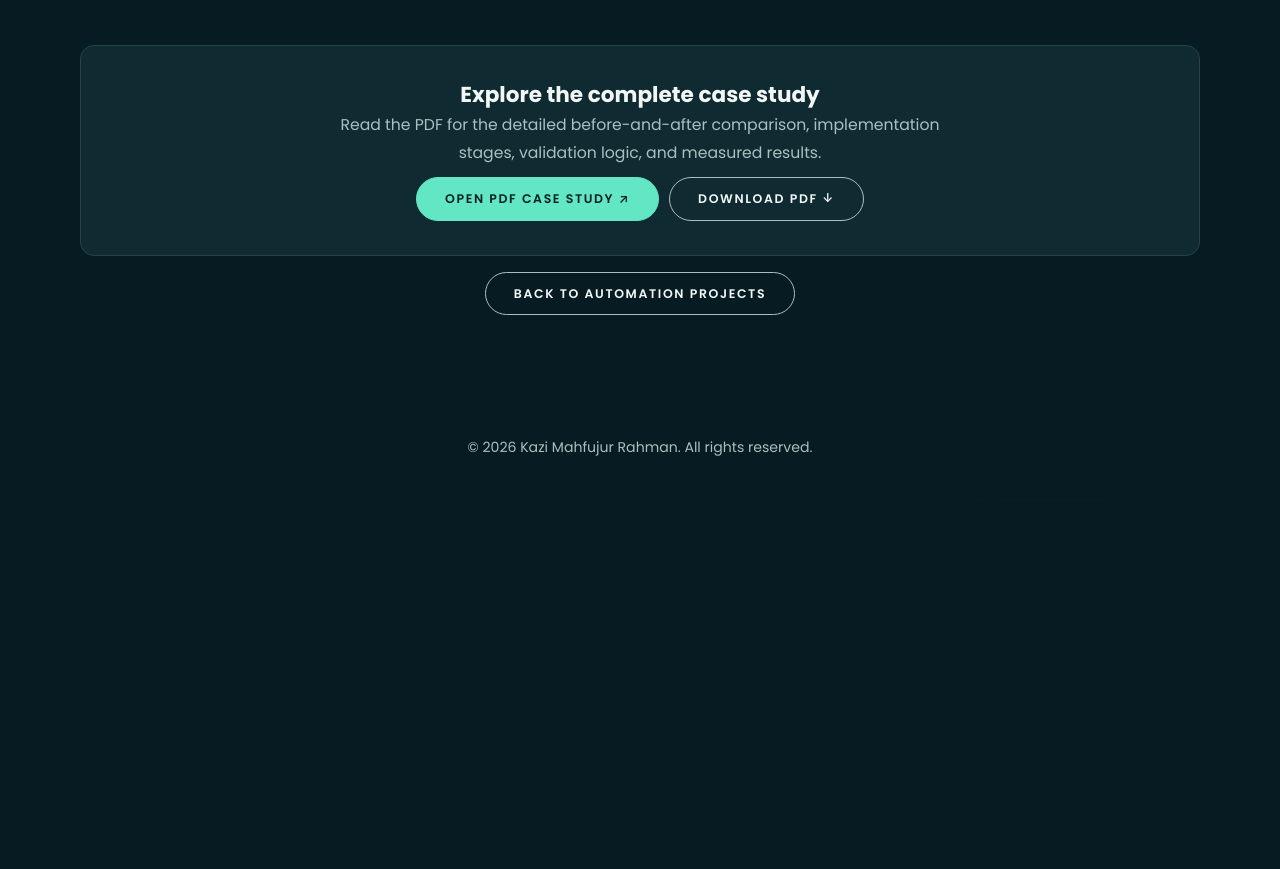
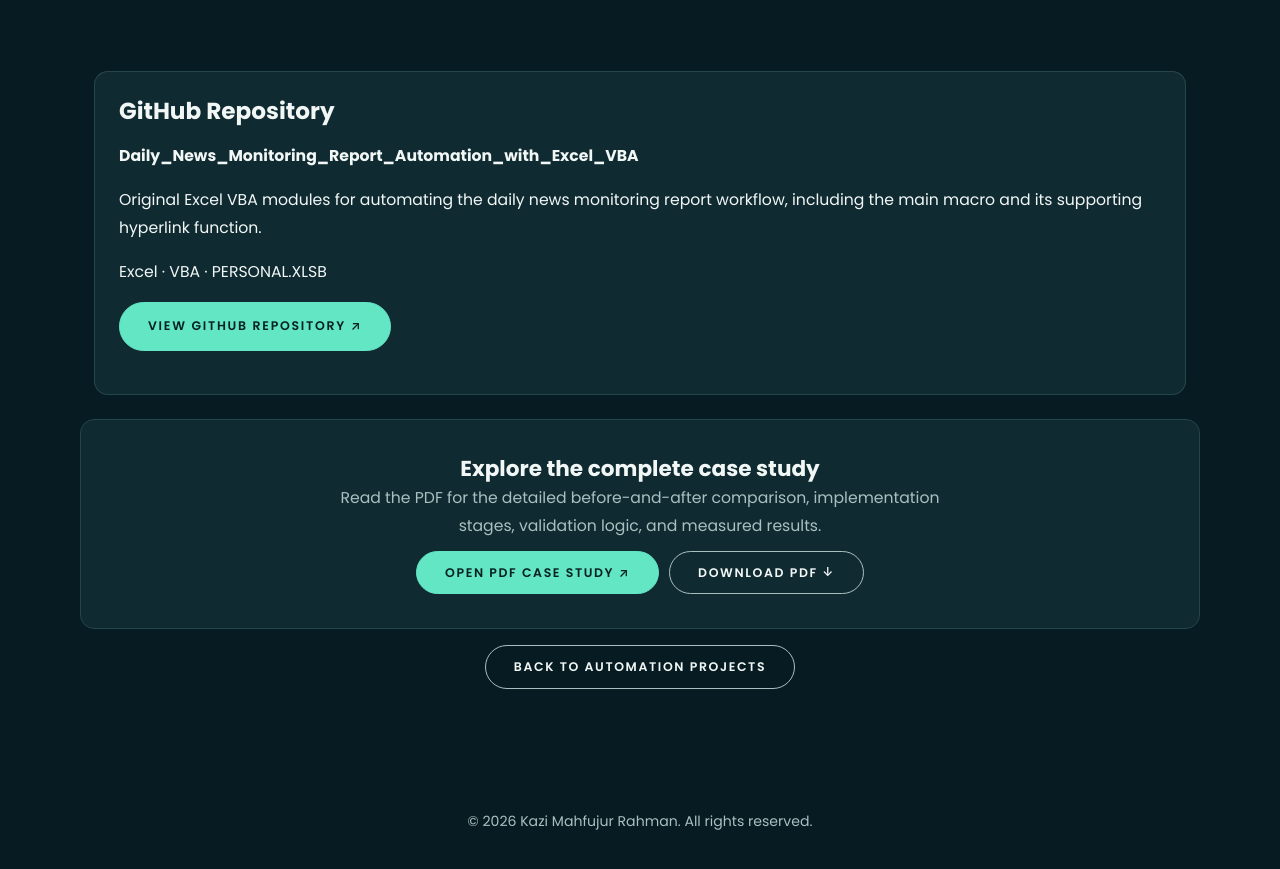
Before and after one commit to KM-Rahman/portfolio, a plain HTML site: page excel-vba-automation.html in a window 1280 px wide. Shown: the part 5935-6804 px from the top of the page. Before the commit the page ends 6435 px from the top, so only its background shows below. Drawn offline with Linux system fonts and the light colour scheme.

Commit message:
Update excel-vba-automation.html

```diff
--- a/excel-vba-automation.html
+++ b/excel-vba-automation.html
@@ -567,6 +567,13 @@ header{border-bottom-color:rgba(98,230,196,.15)}
 </div>
 </section>
 <section class="case-study-footer">
+<div class="repo-box card rv lift" style="margin-top:26px;margin-bottom:24px;padding:24px;border:1px solid var(--line2);border-radius:14px;background:var(--card)">
+<h3 style="margin-top:0">GitHub Repository</h3>
+<p><strong>Daily_News_Monitoring_Report_Automation_with_Excel_VBA</strong></p>
+<p>Original Excel VBA modules for automating the daily news monitoring report workflow, including the main macro and its supporting hyperlink function.</p>
+<p class="tools">Excel · VBA · PERSONAL.XLSB</p>
+<p style="margin-bottom:0"><a class="btn fill" href="https://github.com/KM-Rahman/Daily_News_Monitoring_Report_Automation_with_Excel_VBA" rel="noopener noreferrer" target="_blank">VIEW GITHUB REPOSITORY ↗</a></p>
+</div>
 <div class="case-cta rv">
 <h3>Explore the complete case study</h3>
 <p>Read the PDF for the detailed before-and-after comparison, implementation stages, validation logic, and measured results.</p>
```
